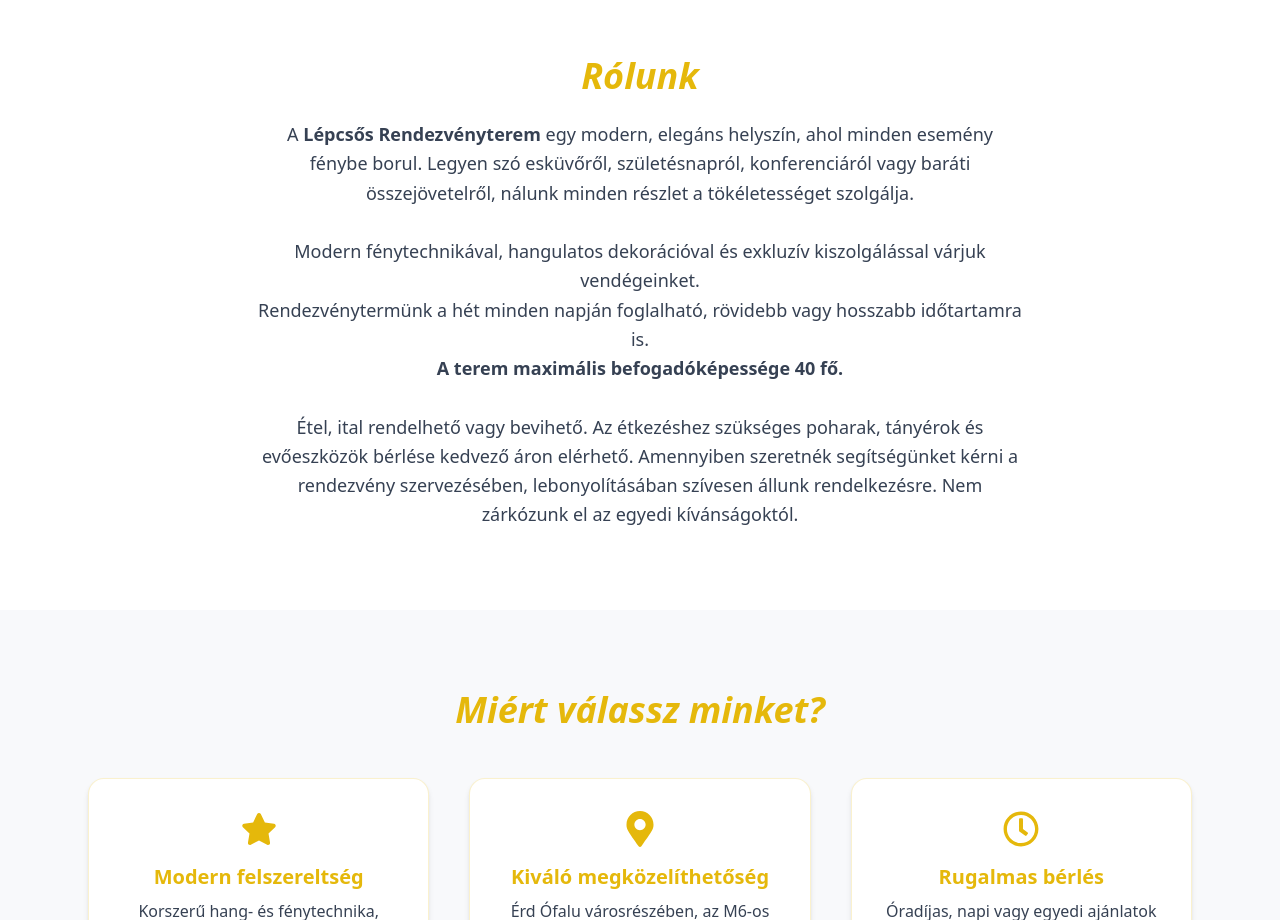
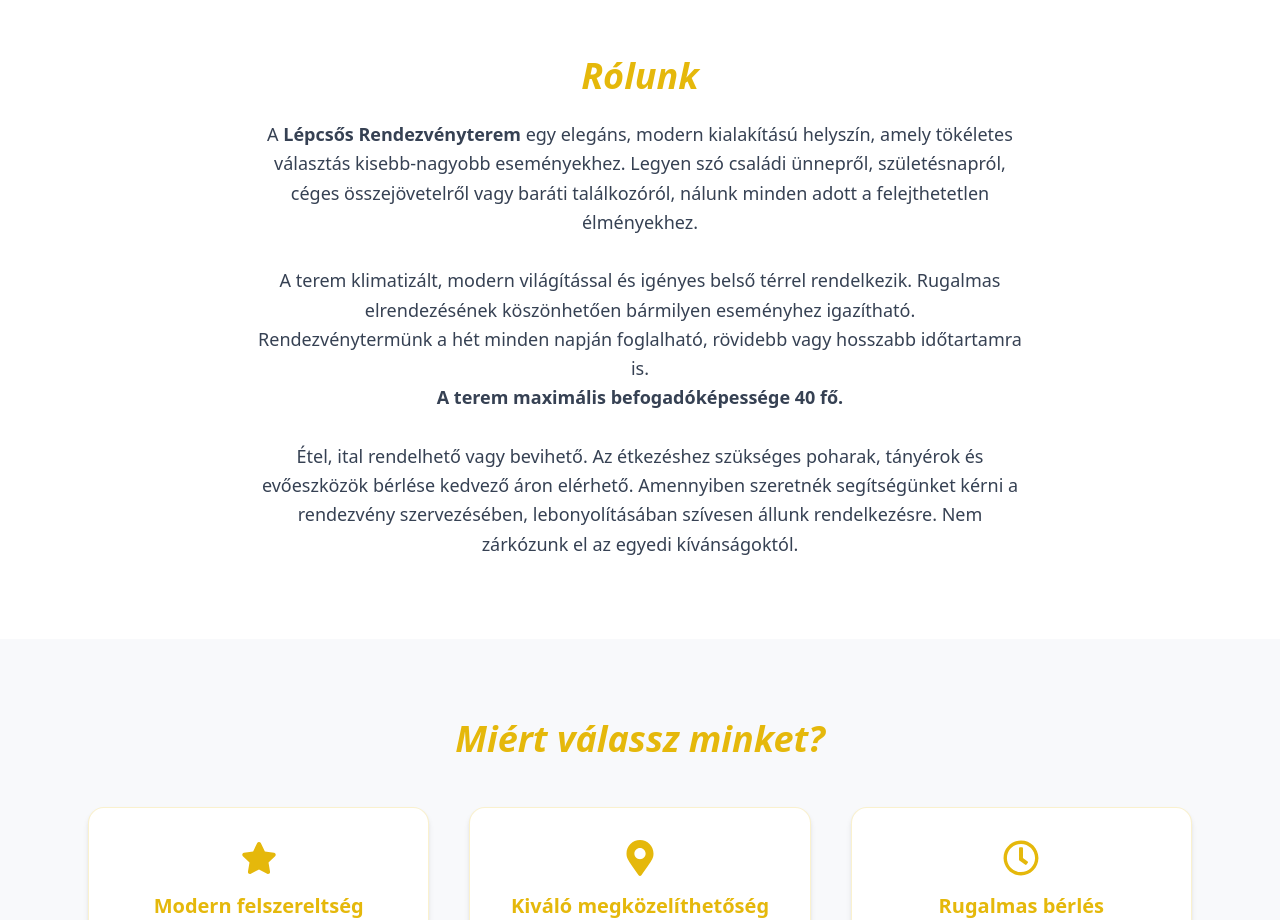
Before and after one commit to PetrasDavid/lepcsos, a React (Vite) app: page / in a window 1280 px wide. Shown: the part 920-1840 px from the top of the page. Built offline with nearby package versions, Linux system fonts and the light colour scheme.

Commit message:
"Rólunk" rész módosítása

```diff
--- a/src/App.jsx
+++ b/src/App.jsx
@@ -155,13 +155,15 @@ function App() {
             Rólunk
           </motion.h2>
           <p className="text-lg text-gray-700 max-w-3xl mx-auto leading-relaxed">
-            A <strong>Lépcsős Rendezvényterem</strong> egy modern, elegáns helyszín,
-            ahol minden esemény fénybe borul. Legyen szó esküvőről, születésnapról,
-            konferenciáról vagy baráti összejövetelről, nálunk minden részlet a
-            tökéletességet szolgálja. <br />
+            A <strong>Lépcsős Rendezvényterem</strong> egy elegáns, modern kialakítású helyszín,
+            amely tökéletes választás kisebb-nagyobb eseményekhez. Legyen szó
+            családi ünnepről, születésnapról, céges összejövetelről vagy baráti
+            találkozóról, nálunk minden adott a felejthetetlen élményekhez.
             <br />
-            Modern fénytechnikával, hangulatos dekorációval és exkluzív
-            kiszolgálással várjuk vendégeinket.
+            <br />
+            A terem klimatizált, modern világítással és igényes belső térrel
+            rendelkezik. Rugalmas elrendezésének köszönhetően bármilyen eseményhez
+            igazítható.
             <br />
             Rendezvénytermünk a hét minden napján foglalható, rövidebb vagy hosszabb időtartamra is.
             <br />
```
